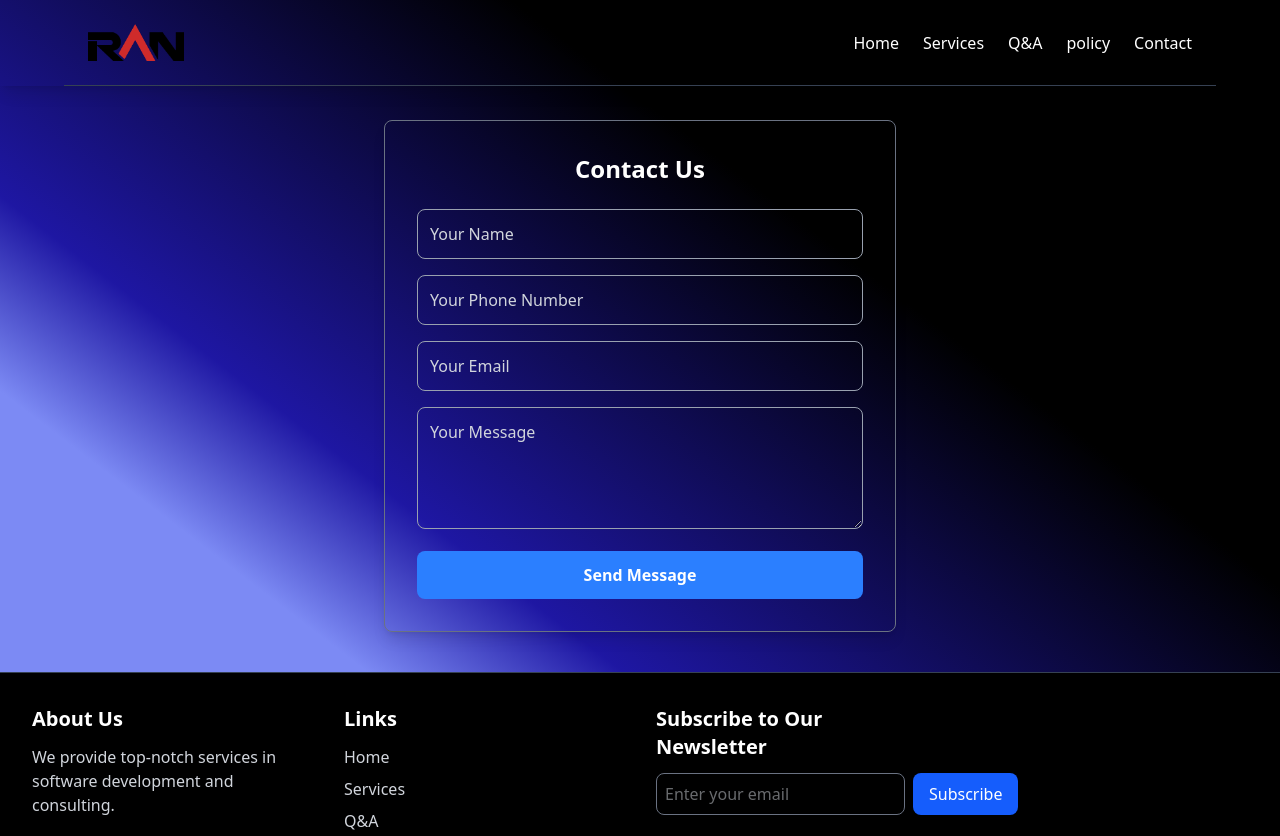
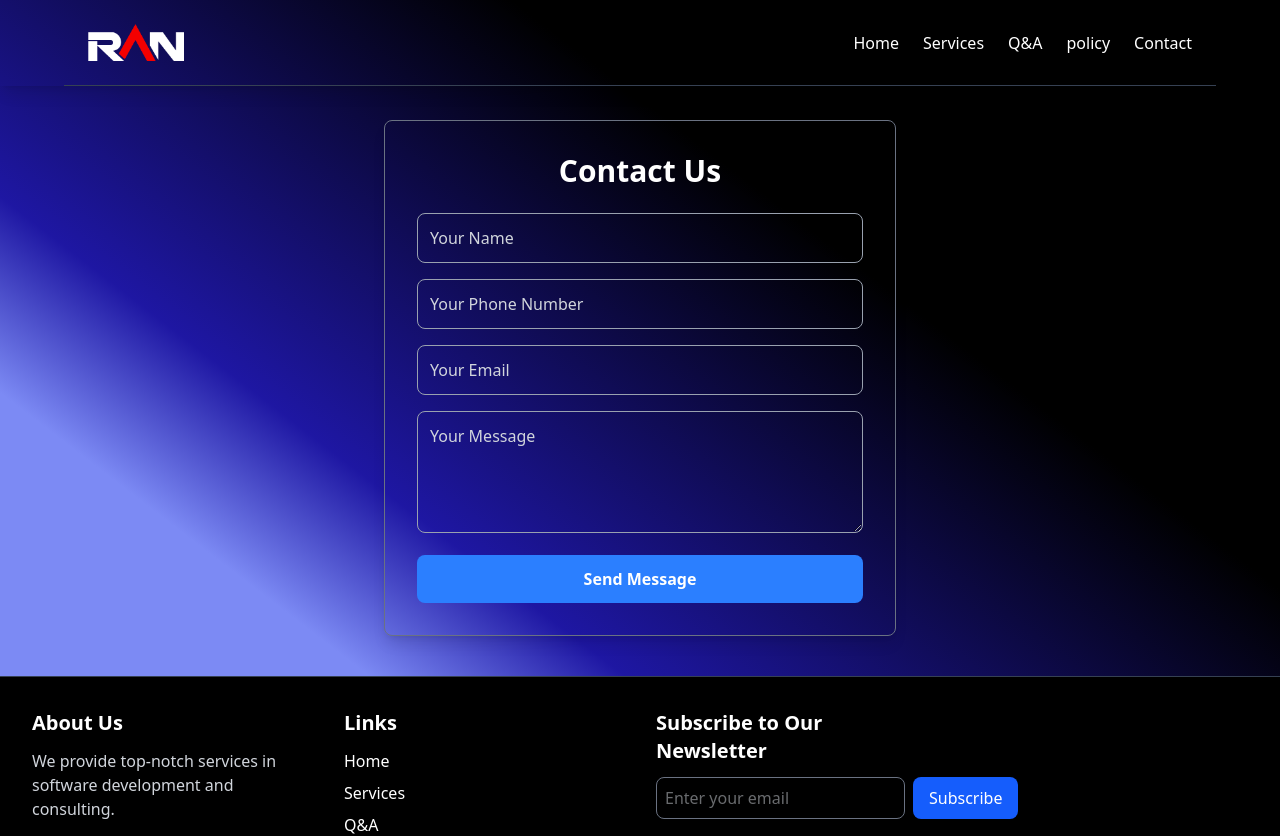
Before and after one commit to RAN-com/RAN-in, a React (Vite) app: page /contact in a window 1280 px wide. Shown: the top 836 px of the page. Built offline with nearby package versions, Linux system fonts and the light colour scheme.

Commit message:
first commit

```diff
--- a/src/Elements/Contact.jsx
+++ b/src/Elements/Contact.jsx
@@ -8,20 +8,53 @@ function ContactForm() {
     message: "",
   });
 
+  const [isSubmitting, setIsSubmitting] = useState(false);
+  const [successMessage, setSuccessMessage] = useState("");
+
   const handleChange = (e) => {
     setFormData({ ...formData, [e.target.name]: e.target.value });
   };
 
+  const validateEmail = (email) => {
+    return /^[^\s@]+@[^\s@]+\.[^\s@]+$/.test(email);
+  };
+
+  const validatePhone = (phone) => {
+    return /^[0-9+\s-]+$/.test(phone);
+  };
+
   const handleSubmit = (e) => {
     e.preventDefault();
-    alert("Message Sent Successfully!");
+
+    if (!validateEmail(formData.email)) {
+      alert("Please enter a valid email address.");
+      return;
+    }
+
+    if (!validatePhone(formData.phone)) {
+      alert("Please enter a valid phone number.");
+      return;
+    }
+
+    setIsSubmitting(true);
+    setTimeout(() => {
+      setIsSubmitting(false);
+      setSuccessMessage("Message Sent Successfully!");
       setFormData({ name: "", phone: "", email: "", message: "" });
+
+      setTimeout(() => setSuccessMessage(""), 3000);
+    }, 2000);
   };
 
   return (
     <div className="p-10">
       <div className="p-6 max-w-lg mx-auto bg-transparent text-white p-8 rounded-lg shadow-lg border border-gray-500">
-      <h2 className="text-2xl font-bold mb-6 text-center">Contact Us</h2>
+        <h2 className="text-3xl font-bold mb-6 text-center">Contact Us</h2>
+
+        {successMessage && (
+          <p className="text-green-400 text-center mb-4">{successMessage}</p>
+        )}
+
         <form onSubmit={handleSubmit} className="space-y-4">
           {/* Name Field */}
           <input
@@ -70,12 +103,16 @@ function ContactForm() {
           {/* Submit Button */}
           <button
             type="submit"
-          className="w-full bg-blue-500 hover:bg-blue-600 transition text-white font-bold py-3 rounded-lg"
+            className={`w-full font-bold py-3 rounded-lg transition ${
+              isSubmitting ? "bg-gray-500" : "bg-blue-500 hover:bg-blue-600"
+            }`}
+            disabled={isSubmitting}
           >
-          Send Message
+            {isSubmitting ? "Sending..." : "Send Message"}
           </button>
         </form>
-    </div></div>
+      </div>
+    </div>
   );
 }
 
--- a/src/Elements/Footer.jsx
+++ b/src/Elements/Footer.jsx
@@ -1,5 +1,6 @@
 import React from "react";
 import { FaFacebookF, FaTwitter, FaInstagram, FaLinkedin } from "react-icons/fa";
+import { Link } from "react-router-dom";
 
 function Footer() {
   return (
@@ -18,11 +19,20 @@ function Footer() {
         <div>
           <h2 className="text-xl font-bold mb-3">Links</h2>
           <ul className="text-gray-300 space-y-2">
-            {["Home", "Services", "Q&A", "Contact"].map((link, index) => (
-              <li key={index}>
-                <a href="#" className="hover:text-blue-400 transition duration-300">{link}</a>
-              </li>
-            ))}
+          {["Home", "Services", "Q&A", "Contact"].map((link, index) => (
+  <li key={index}>
+    <Link
+      to={link.toLowerCase()} // ✅ Corrected from 'item' to 'link'
+      className="text-white relative transition-all duration-300
+        after:content-[''] after:absolute after:left-0 after:bottom-[-2px]
+        after:w-0 after:h-[2px] after:bg-blue-500 after:transition-all after:duration-300
+        hover:after:w-full"
+    >
+      {link}
+    </Link>
+  </li>
+))}
+
           </ul>
         </div>
 
--- a/src/Elements/Navbar.jsx
+++ b/src/Elements/Navbar.jsx
@@ -1,8 +1,7 @@
 import React, { useState, useEffect } from 'react';
 import { Link } from 'react-router-dom';
 import { FaBars, FaTimes } from 'react-icons/fa';
-import  logo from '../assets/RAN logo.png'
-
+import  logo from '../assets/RAN.png'
 function Navbar() {
   const [isOpen, setIsOpen] = useState(false);
   const [isScrolled, setIsScrolled] = useState(false);
```
Also changed, not shown: src/assets/RAN.png (added). Lines whose indentation alone changed are shown as unchanged.
